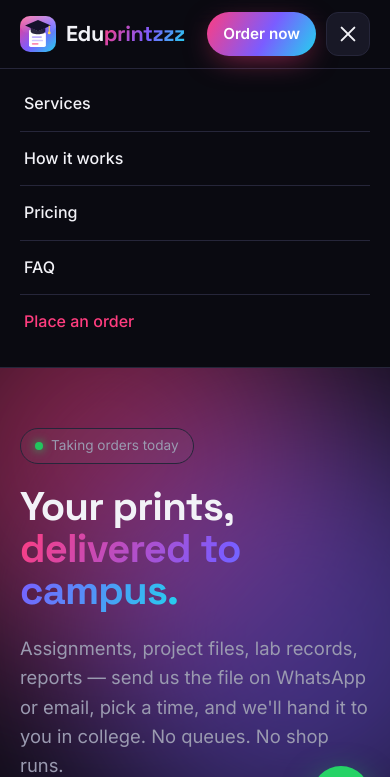
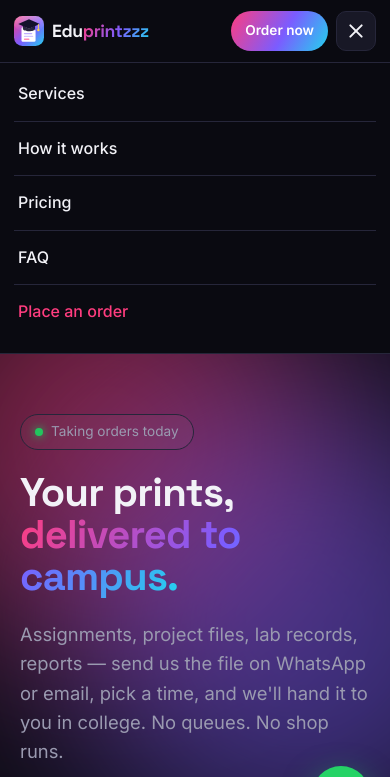
Before and after one commit to vibhorchawla/eduprint, a plain HTML site: page index.html in a window 390 px wide. Both pictures are taken after a click on the button "Open menu". Shown: the top 777 px of the page. Drawn offline with Linux system fonts and the light colour scheme.

Commit message:
Tidy phone header
Co-Authored-By: Claude Opus 5.5 <noreply@anthropic.com>

```diff
--- a/index.html
+++ b/index.html
@@ -146,8 +146,18 @@ footer .wrap{display:flex;justify-content:space-between;flex-wrap:wrap;gap:12px}
   .g3,.g4,form{grid-template-columns:1fr}
   .stats{gap:22px}
   .hero{padding-top:60px}
-  nav .btn{padding:10px 16px}
+  nav .wrap{height:62px;padding:0 14px;gap:8px}
+  .brand{font-size:1.1rem;gap:8px;min-width:0}
+  .brand img{width:30px;height:30px}
+  .navr{gap:8px;flex-shrink:0}
+  nav .btn{height:40px;padding:0 14px;font-size:.85rem;white-space:nowrap;box-shadow:none}
+  .burger{width:40px;height:40px;border-radius:10px;gap:4px}
+  .burger span{width:18px}
+  .burger.x span:nth-child(1){transform:translateY(6px) rotate(45deg)}
+  .burger.x span:nth-child(3){transform:translateY(-6px) rotate(-45deg)}
+  .mmenu{padding:4px 14px 14px}
 }
+@media(max-width:350px){nav .btn{padding:0 10px;font-size:.8rem}.brand{font-size:1rem}}
 </style>
 </head>
 <body>
```
